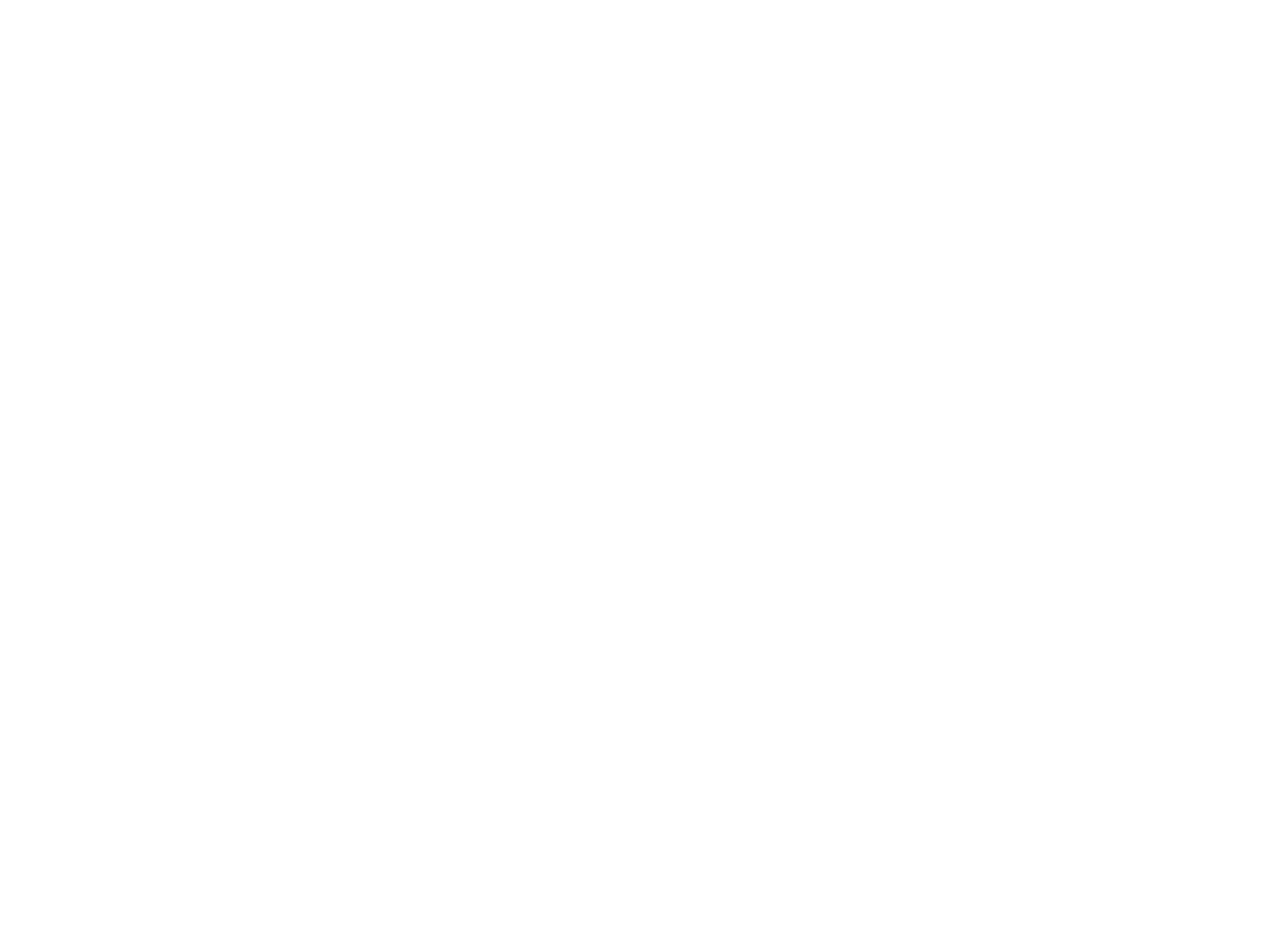
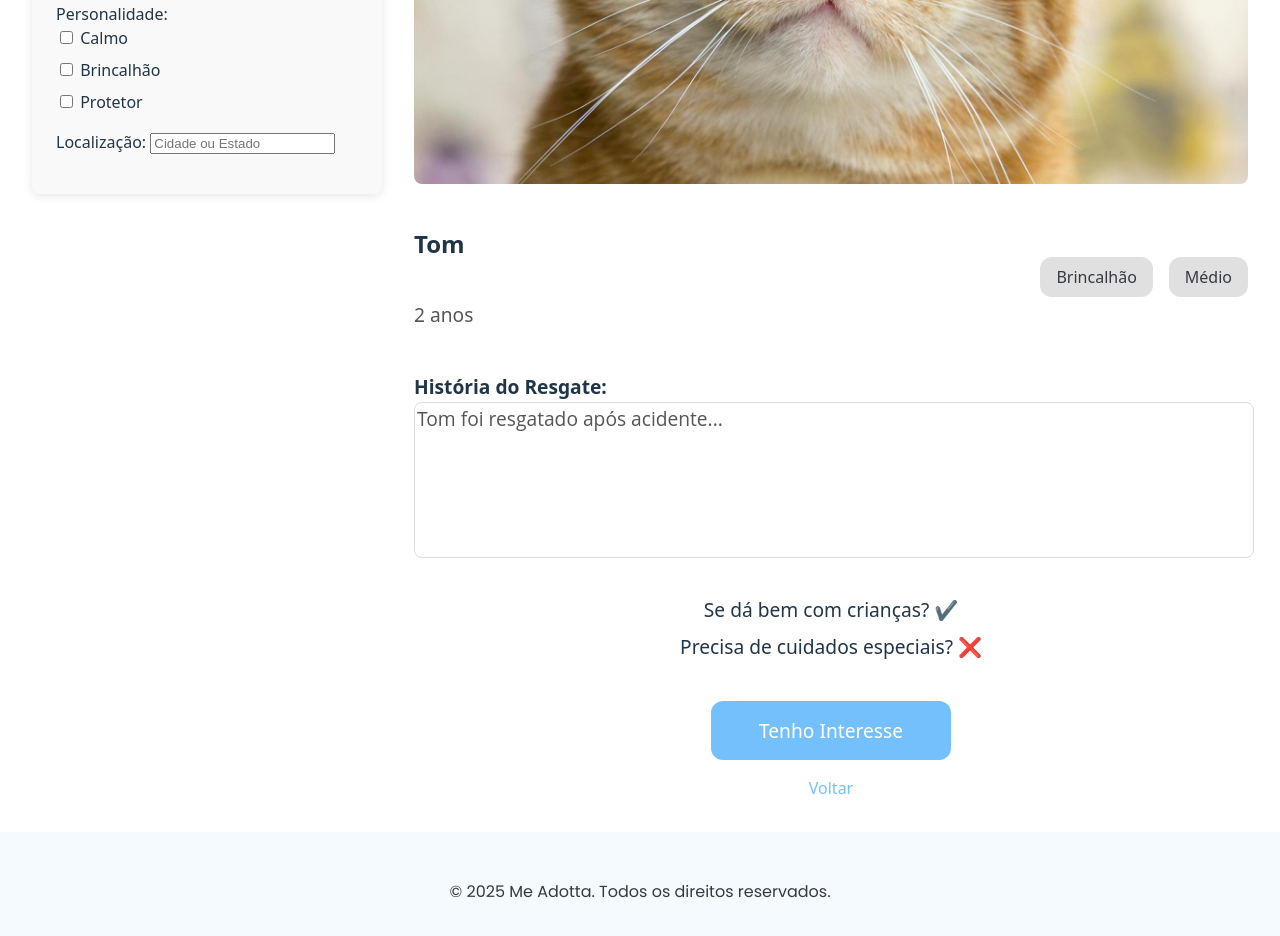
Before and after one commit to FranSantos10/MeAdotta, a React (Vite) app in the folder frontend/: page /adotar/PerfilAnimal in a window 1280 px wide. Before the commit this address had no page. Shown: the part 380-1316 px from the top of the page. Before the commit the page ends 800 px from the top, so only its background shows below. Built offline with nearby package versions, Linux system fonts and the light colour scheme.

Commit message:
Configuração do layout perfil animal e formulario de interesse

```diff
--- a/frontend/src/App.jsx
+++ b/frontend/src/App.jsx
@@ -4,6 +4,8 @@
 import Adotar from './pages/Adotar';
 import Navbar from './components/Navbar';
 import Footer from './components/Footer';
+import PerfilAnimal from './pages/PerfilAnimal';
+import FormularioInteresse from './pages/FormularioInteresse';
 import { BrowserRouter as Router, Routes, Route } from 'react-router-dom';
 
 function App() {
@@ -12,6 +14,8 @@
       <Routes>
         <Route path="/" element={<Home />} />
         <Route path="/adotar" element={<Adotar />} />
+        <Route path="/adotar/PerfilAnimal" element={<PerfilAnimal />} />
+        <Route path="/adotar/Formulario-Adocao" element={<FormularioInteresse />} />
         {/* rotas futuras */}
       </Routes>
     </Router>
--- a/frontend/src/components/AnimalCard.jsx
+++ b/frontend/src/components/AnimalCard.jsx
@@ -12,7 +12,7 @@
           <span style={tagStyle}>Brincalhão</span>
           <span style={tagStyle}>Médio</span>
         </div>
-        <Link to="/animal/1">
+        <Link to="/adotar/PerfilAnimal">
           <button style={buttonStyle}>Ver Mais</button>
         </Link>
       </div>
--- /dev/null
+++ b/frontend/src/pages/FormularioInteresse.jsx
@@ -0,0 +1,153 @@
+import React, { useState } from 'react';
+import Navbar from '../components/Navbar';
+import Footer from '../components/Footer';
+
+function FormularioInteresse() {
+    const [formSubmitted, setFormSubmitted] = useState(false);
+
+    const handleSubmit = (e) => {
+        e.preventDefault();
+        setFormSubmitted(true);
+    };
+
+    return (
+        <div>
+            <Navbar /> {/* Navbar no topo */}
+
+            <div style={pageStyle}>
+                <h2 style={titleStyle}>Estamos felizes com seu interesse!</h2>
+
+                {!formSubmitted ? (
+                    <form onSubmit={handleSubmit} style={formStyle}>
+                        <div style={inputGroupStyle}>
+                            <label htmlFor="nome">Nome Completo:</label>
+                            <input type="text" id="nome" name="nome" required style={inputStyle} />
+                        </div>
+
+                        <div style={inputGroupStyle}>
+                            <label htmlFor="telefone">Telefone:</label>
+                            <input type="tel" id="telefone" name="telefone" required style={inputStyle} />
+                        </div>
+
+                        <div style={inputGroupStyle}>
+                            <label>Tipo de Lar:</label>
+                            <div style={checkboxGroupStyle}>
+                                <label>
+                                    <input type="checkbox" name="tipoLar" value="Casa" />
+                                    Casa
+                                </label>
+                                <label>
+                                    <input type="checkbox" name="tipoLar" value="Apartamento" />
+                                    Apartamento
+                                </label>
+                                <label>
+                                    <input type="checkbox" name="tipoLar" value="Quintal" />
+                                    Quintal
+                                </label>
+                            </div>
+                        </div>
+
+                        <div style={inputGroupStyle}>
+                            <label>Você tem outros animais?</label>
+                            <div style={radioGroupStyle}>
+                                <label>
+                                    <input type="radio" name="outrosAnimais" value="Sim" />
+                                    Sim
+                                </label>
+                                <label>
+                                    <input type="radio" name="outrosAnimais" value="Nao" />
+                                    Não
+                                </label>
+                            </div>
+                        </div>
+
+                        <div style={buttonGroupStyle}>
+                            <button type="submit" style={buttonStyle}>Enviar Interesse</button>
+                        </div>
+                    </form>
+                ) : (
+                    <div style={successMessageStyle}>
+                        <h3>Obrigado! O protetor entrará em contato em breve.</h3>
+                    </div>
+                )}
+            </div>
+
+            <Footer /> {/* Footer no final */}
+        </div>
+    );
+}
+
+// Estilos da página
+const pageStyle = {
+    padding: '2rem',
+    maxWidth: '1440px',
+    margin: '0 auto',
+    textAlign: 'center',
+};
+
+const titleStyle = {
+    fontSize: '2rem',
+    fontWeight: 'bold',
+    marginBottom: '1rem',
+};
+
+const formStyle = {
+    display: 'flex',
+    flexDirection: 'column',
+    gap: '1.5rem',
+    textAlign: 'left',
+    margin: '0 auto',
+    maxWidth: '500px',
+};
+
+const inputGroupStyle = {
+    display: 'flex',
+    flexDirection: 'column',
+    gap: '0.5rem',
+};
+
+const inputStyle = {
+    padding: '0.8rem',
+    fontSize: '1rem',
+    borderRadius: '8px',
+    border: '1px solid #ccc',
+    width: '100%',
+};
+
+const checkboxGroupStyle = {
+    display: 'flex',
+    gap: '1rem',
+    justifyContent: 'space-between',
+};
+
+const radioGroupStyle = {
+    display: 'flex',
+    gap: '1rem',
+    justifyContent: 'space-between',
+};
+
+const buttonGroupStyle = {
+    display: 'flex',
+    justifyContent: 'center', // Centraliza o botão
+    marginTop: '1rem',
+};
+
+const buttonStyle = {
+    padding: '1rem 2rem',
+    backgroundColor: '#74C0FC',
+    color: '#fff',
+    border: 'none',
+    borderRadius: '12px',
+    cursor: 'pointer',
+};
+
+const successMessageStyle = {
+    marginTop: '2rem',
+    backgroundColor: '#e0ffe0',
+    padding: '1rem',
+    borderRadius: '8px',
+    boxShadow: '0px 4px 8px rgba(0, 0, 0, 0.1)',
+};
+
+// Exportando o componente
+export default FormularioInteresse;
--- /dev/null
+++ b/frontend/src/pages/PerfilAnimal.jsx
@@ -0,0 +1,197 @@
+import React from 'react';
+import { Link } from 'react-router-dom';
+import Navbar from '../components/Navbar';
+import Footer from '../components/Footer';
+import Filters from '../components/Filters';
+
+function PerfilAnimal() {
+    return (
+        <div>
+            <Navbar /> {/* Navbar no topo */}
+            <div style={pageStyle}>
+                <div style={filtersStyle}>
+                    <Filters />
+                </div>
+
+                <div style={profileStyle}>
+                    {/* Foto Grande */}
+                    <img src="/animal.jpg" alt="Animal" style={imageStyle} />
+
+                    {/* Informações do Animal */}
+                    <div style={infoContainerStyle}>
+                        <div style={nameAndAgeStyle}>
+                            <h2 style={nameStyle}>Tom</h2>
+                            <p style={ageStyle}>2 anos</p>
+                        </div>
+
+                        {/* Tags do Animal */}
+                        <div style={tagsStyle}>
+                            <span style={tagStyle}>Brincalhão</span>
+                            <span style={tagStyle}>Médio</span>
+                        </div>
+                    </div>
+
+                    {/* História do Resgate - Agora é um Textarea */}
+                    <div style={historyContainerStyle}>
+                        <label htmlFor="historyText" style={historyLabelStyle}>História do Resgate:</label>
+                        <textarea
+                            id="historyText"
+                            value="Tom foi resgatado após acidente..."
+                            readOnly
+                            style={historyStyle}
+                        />
+                    </div>
+
+                    {/* Resumo Rápido */}
+                    <div style={summaryStyle}>
+                        <div style={summaryItemStyle}>
+                            <span>Se dá bem com crianças?</span> ✔️
+                        </div>
+                        <div style={summaryItemStyle}>
+                            <span>Precisa de cuidados especiais?</span> ❌
+                        </div>
+                    </div>
+
+                    {/* Botões de Interesse */}
+                    <Link to="/adotar/Formulario-Adocao" style={buttonLinkStyle}>
+                        <button style={buttonStyle}>Tenho Interesse</button>
+                    </Link>
+
+                    {/* Link para Voltar */}
+                    <Link to="/adotar" style={backLinkStyle}>Voltar</Link>
+                </div>
+            </div>
+
+            <Footer /> {/* Footer no final */}
+        </div>
+    );
+}
+
+// Estilos ajustados
+const filtersStyle = {
+    flex: 1,
+    marginRight: '2rem',
+    maxWidth: '350px',
+    width: '100%',
+};
+
+const pageStyle = {
+    display: 'flex',
+    flexDirection: 'row',
+    padding: '2rem',
+    justifyContent: 'space-between',
+    alignItems: 'flex-start',
+};
+
+const profileStyle = {
+    maxWidth: '1440px',
+    margin: '0 auto',
+    textAlign: 'center',
+    flex: 2,
+};
+
+const imageStyle = {
+    width: '100%',
+    height: '400px',
+    objectFit: 'cover',
+    borderRadius: '8px',
+};
+
+const infoContainerStyle = {
+    display: 'flex',
+    flexDirection: 'row',
+    justifyContent: 'space-between',
+    alignItems: 'center',
+    marginTop: '1rem',
+};
+
+const nameAndAgeStyle = {
+    display: 'flex',
+    flexDirection: 'column',
+    alignItems: 'flex-start',
+    textAlign: 'left',
+};
+
+const nameStyle = {
+    display: 'flex',
+    flexDirection: 'column',
+    alignItems: 'flex-start',  // Alinha os itens (nome e idade) ao topo
+    textAlign: 'left',
+    gap: '0.5rem',
+};
+
+const ageStyle = {
+    fontSize: '1.2rem',
+    color: '#555',
+};
+
+const tagsStyle = {
+    display: 'flex',
+    gap: '1rem',
+    justifyContent: 'flex-start',
+};
+
+const tagStyle = {
+    backgroundColor: '#E0E0E0',
+    color: '#343A40',
+    padding: '0.5rem 1rem',
+    borderRadius: '12px',
+};
+
+const historyContainerStyle = {
+    marginTop: '1.5rem',
+    textAlign: 'left',
+};
+
+const historyLabelStyle = {
+    fontSize: '1.2rem',
+    fontWeight: 'bold',
+    marginBottom: '0.5rem',
+};
+
+const historyStyle = {
+    width: '100%',
+    height: '150px',
+    fontSize: '1.2rem',
+    color: '#555',
+    borderRadius: '8px',
+    border: '1px solid #ddd',
+    resize: 'none',
+    backgroundColor: '#FFFFFF',
+    outline: 'none',
+    fontFamily: 'Open Sans, sans-serif',
+};
+
+const summaryStyle = {
+    marginTop: '2rem',
+};
+
+const summaryItemStyle = {
+    fontSize: '1.2rem',
+    marginBottom: '0.5rem',
+};
+
+const buttonLinkStyle = {
+    display: 'inline-block',
+    marginTop: '2rem',
+};
+
+const buttonStyle = {
+    padding: '1rem 3rem',
+    fontSize: '1.2rem',
+    backgroundColor: '#74C0FC',
+    color: '#fff',
+    border: 'none',
+    borderRadius: '12px',
+    cursor: 'pointer',
+};
+
+const backLinkStyle = {
+    display: 'block',
+    marginTop: '1rem',
+    textDecoration: 'none',
+    color: '#74C0FC',
+    fontSize: '1rem',
+};
+
+export default PerfilAnimal;
```
